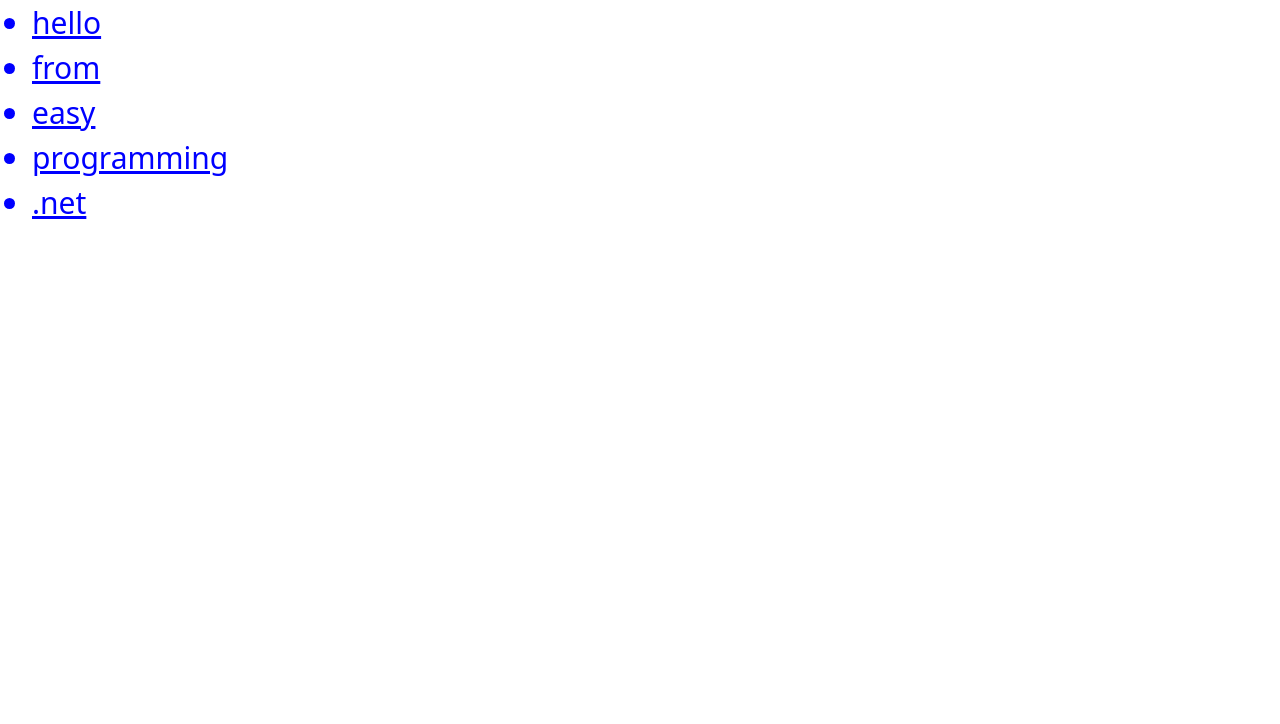
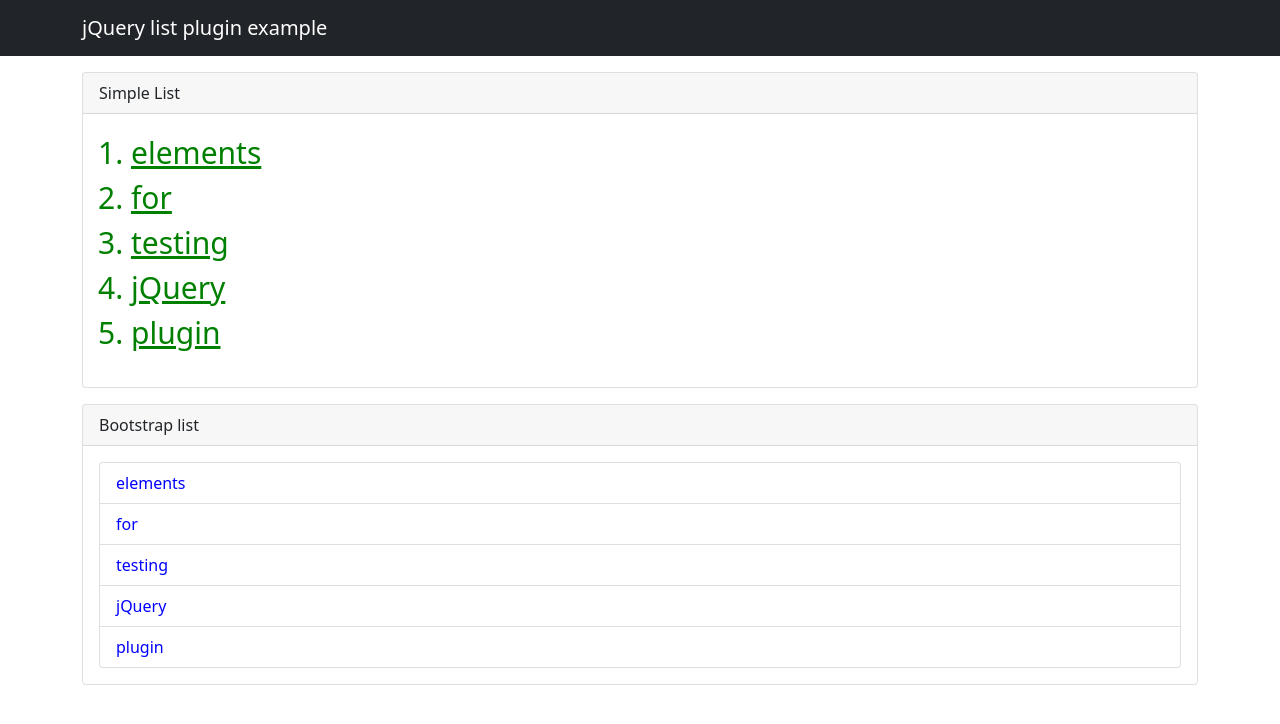
Before and after one commit to povstenko/jquery-plugin-list, a plain HTML site: page index.html in a window 1280 px wide. Drawn offline with nearby package versions, Linux system fonts and the light colour scheme.

Commit message:
Create List 2 examples

```diff
--- a/index.html
+++ b/index.html
@@ -15,8 +15,40 @@
 </head>
 
 <body>
+    <nav class="navbar navbar-dark bg-dark">
+        <div class="container">
+            <a class="navbar-brand" href="#">jQuery list plugin example</a>
+        </div>
+    </nav>
 
-    <div id="result"></div>
+    <div class="container">
+        <div class="row pt-3">
+            <div class="col">
+                <div class="card">
+                    <div class="card-header">
+                        Simple List
+                    </div>
+                    <div class="card-body">
+                        <div id="result1"></div>
+                    </div>
+                </div>
+            </div>
+        </div>
+        <div class="row pt-3">
+            <div class="col">
+                <div class="card">
+                    <div class="card-header">
+                        Bootstrap list
+                    </div>
+                    <div class="card-body">
+                        <div id="result2"></div>
+                    </div>
+                </div>
+            </div>
+        </div>
+    </div>
+
+
 
     <script src="https://cdn.jsdelivr.net/npm/bootstrap@5.0.0-beta1/dist/js/bootstrap.bundle.min.js"
         integrity="sha384-ygbV9kiqUc6oa4msXn9868pTtWMgiQaeYH7/t7LECLbyPA2x65Kgf80OJFdroafW"
--- a/js/plugin.js
+++ b/js/plugin.js
@@ -1,23 +1,23 @@
-$.fn.listThis = function (listType) {
-    let l = $('<' + listType + '>');
+$.fn.CreateList = function (options) {
+    let settings = $.extend({
+        data: ['test', 'test'],
+        listTag: 'ul',
+        listClass: '',
+        itemClass: '',
+        color: 'blue',
+        fontSize: '16px',
+        textdecoration: 'none'
+    }, options);
 
-    this.each(function (i, item) {
-        $(l).append($('<li>').append(item));
+    let l = $('<' + settings.listTag + ' class="' + settings.listClass + '">');
+
+    $.each(settings.data, function (i, item) {
+        $(l).append($('<li class="' + settings.itemClass + '">').append(item));
     });
 
-    return l;
-}
-
-$.fn.colorMyList = function (options) {
-    let settings = $.extend({
-        color: '#000',
-        fontSize: '16px',
-        textdecoration: 'underline'
-    }, options);
-
-    return this.css({
+    this.append(l.css({
         'color': settings.color,
         'font-size': settings.fontSize,
         'text-decoration': settings.textdecoration
-    });
+    }));
 }
--- a/js/script.js
+++ b/js/script.js
@@ -1,7 +1,15 @@
-let arr = ['hello', 'from', 'easy', 'programming', '.net'];
+let arr = ['elements', 'for', 'testing', 'jQuery', 'plugin'];
 
-$('#result').append($(arr).listThis('ul').colorMyList({
-    color: 'blue',
+$('#result1').CreateList({
+    data: arr,
+    listTag: 'ol',
+    color: 'green',
     fontSize: '30px',
-    textDecoration: 'none'
-}));
+    textdecoration: 'underline'
+});
+
+$('#result2').CreateList({
+    data: arr,
+    listClass: 'list-group',
+    itemClass: 'list-group-item'
+});
```
